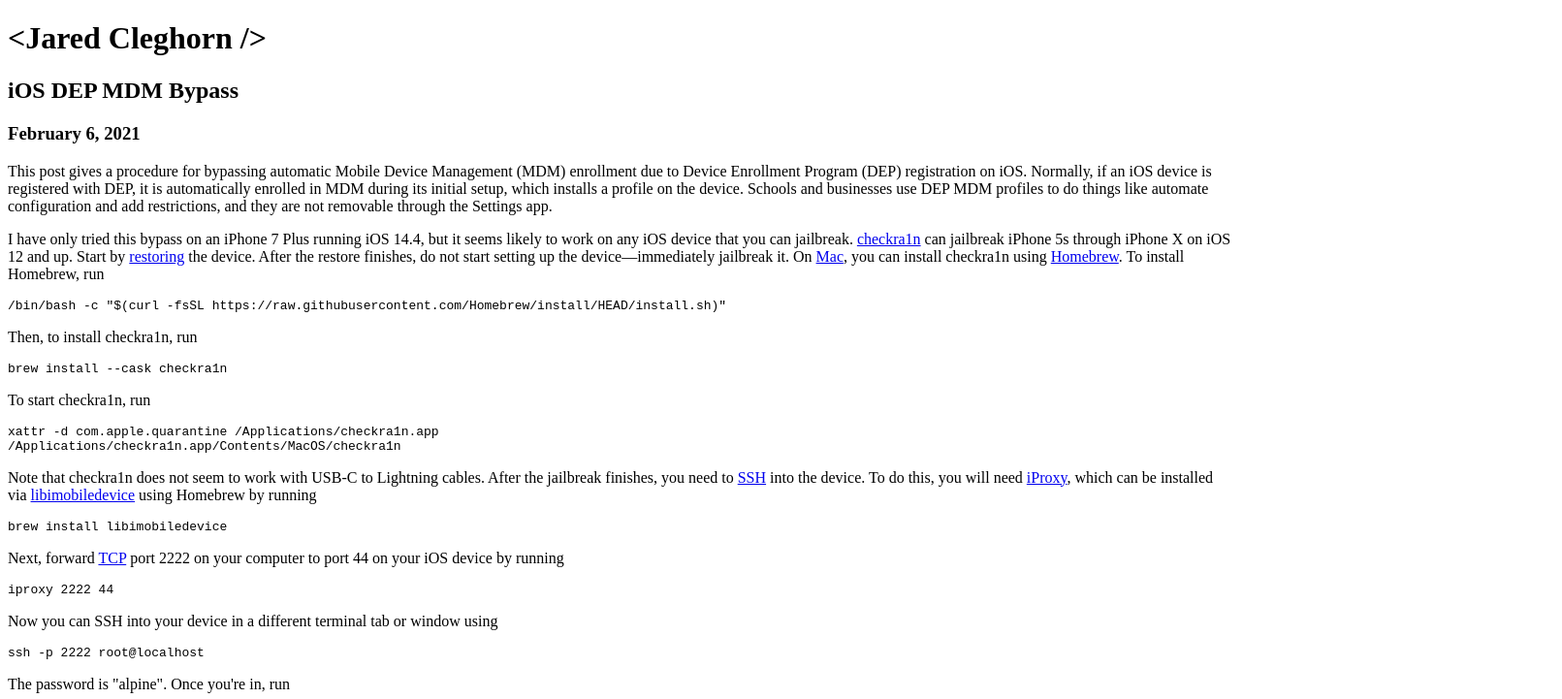
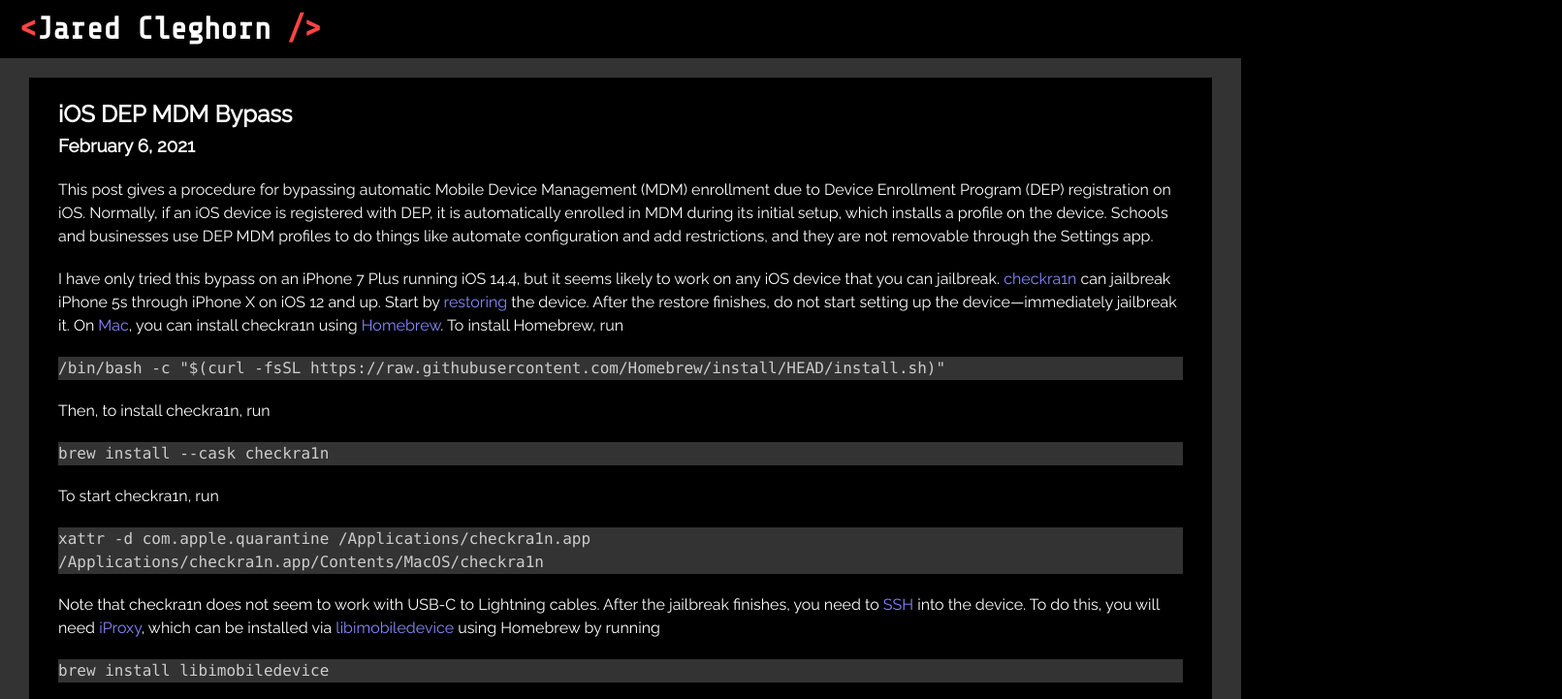
Before and after one commit to jaredrcleghorn/jaredcleghorn.com.backup, a Gatsby site: page / in a window 1280 px wide. Shown: the top 721 px of the page at 97% size, 1611 px wide, since content can reach past the window. Built offline with nearby package versions, Linux system fonts and the light colour scheme; Gatsby itself is replaced by a stand-in of ours; some packages are replaced by stand-ins of ours; code samples lack their colours.

Commit message:
Add styles

```diff
--- /dev/null
+++ b/gatsby-browser.js
@@ -0,0 +1,4 @@
+import "@fontsource/raleway"
+import "@fontsource/share-tech-mono"
+import "prismjs/themes/prism-tomorrow.css"
+import "./src/styles/global.css"
--- a/gatsby-config.js
+++ b/gatsby-config.js
@@ -14,6 +14,12 @@
         path: `${__dirname}/src/posts`,
       },
     },
-    "gatsby-transformer-remark",
+    {
+      resolve: "gatsby-transformer-remark",
+      options: {
+        plugins: ["gatsby-remark-prismjs"],
+      },
+    },
+    "gatsby-plugin-sass",
   ],
 }
--- a/src/pages/index.js
+++ b/src/pages/index.js
@@ -1,17 +1,22 @@
 import React from "react"
 import { graphql } from "gatsby"
+import styles from "./index.module.scss"
 
 export default function Home({ data }) {
   return (
     <>
-      <h1>&lt;Jared Cleghorn /&gt;</h1>
-      {data.allMarkdownRemark.edges.map(({ node }) => (
-        <React.Fragment key={node.id}>
-          <h2>{node.frontmatter.title}</h2>
-          <h3>{node.frontmatter.date}</h3>
-          <div dangerouslySetInnerHTML={{ __html: node.html }} />
-        </React.Fragment>
-      ))}
+      <h1 id={styles.header}>
+        <span>&lt;</span>Jared Cleghorn&nbsp;<span>/&gt;</span>
+      </h1>
+      <main id={styles.main}>
+        {data.allMarkdownRemark.edges.map(({ node }) => (
+          <article key={node.id}>
+            <h2>{node.frontmatter.title}</h2>
+            <h3>{node.frontmatter.date}</h3>
+            <div dangerouslySetInnerHTML={{ __html: node.html }} />
+          </article>
+        ))}
+      </main>
     </>
   )
 }
--- /dev/null
+++ b/src/pages/index.module.scss
@@ -0,0 +1,56 @@
+$gray: #333;
+$header-height: 60px;
+
+#header {
+	align-items: center;
+	background-color: black;
+	display: flex;
+	font-family: 'Share Tech Mono';
+	height: $header-height;
+	padding-left: 20px;
+	position: fixed;
+	top: 0;
+	width: 100%;
+	z-index: 2;
+
+	span {
+		color: #f44;
+	}
+}
+
+#main {
+	background-color: $gray;
+	font-family: Raleway;
+	line-height: 1.5;
+	margin-left: auto;
+	margin-right: auto;
+	margin-top: $header-height;
+	padding: 20px 30px;
+
+	article {
+		background-color: black;
+		padding: 20px 30px;
+
+		h3, p, pre {
+			margin-bottom: 20px;
+		}
+
+		a {
+			color: #88f;
+			text-decoration: none;
+
+			&:hover {
+				text-decoration: underline;
+			}
+		}
+
+		pre {
+			background-color: $gray;
+		}
+
+		ul {
+			margin-left: 30px;
+			overflow-wrap: break-word;
+		}
+	}
+}
--- /dev/null
+++ b/src/styles/global.css
@@ -0,0 +1,10 @@
+* {
+	box-sizing: border-box;
+	margin: 0;
+	padding: 0;
+}
+
+body {
+	background-color: black;
+	color: white;
+}
```
Also changed, not shown: package.json (+7 -1 lines), 1 other file.
